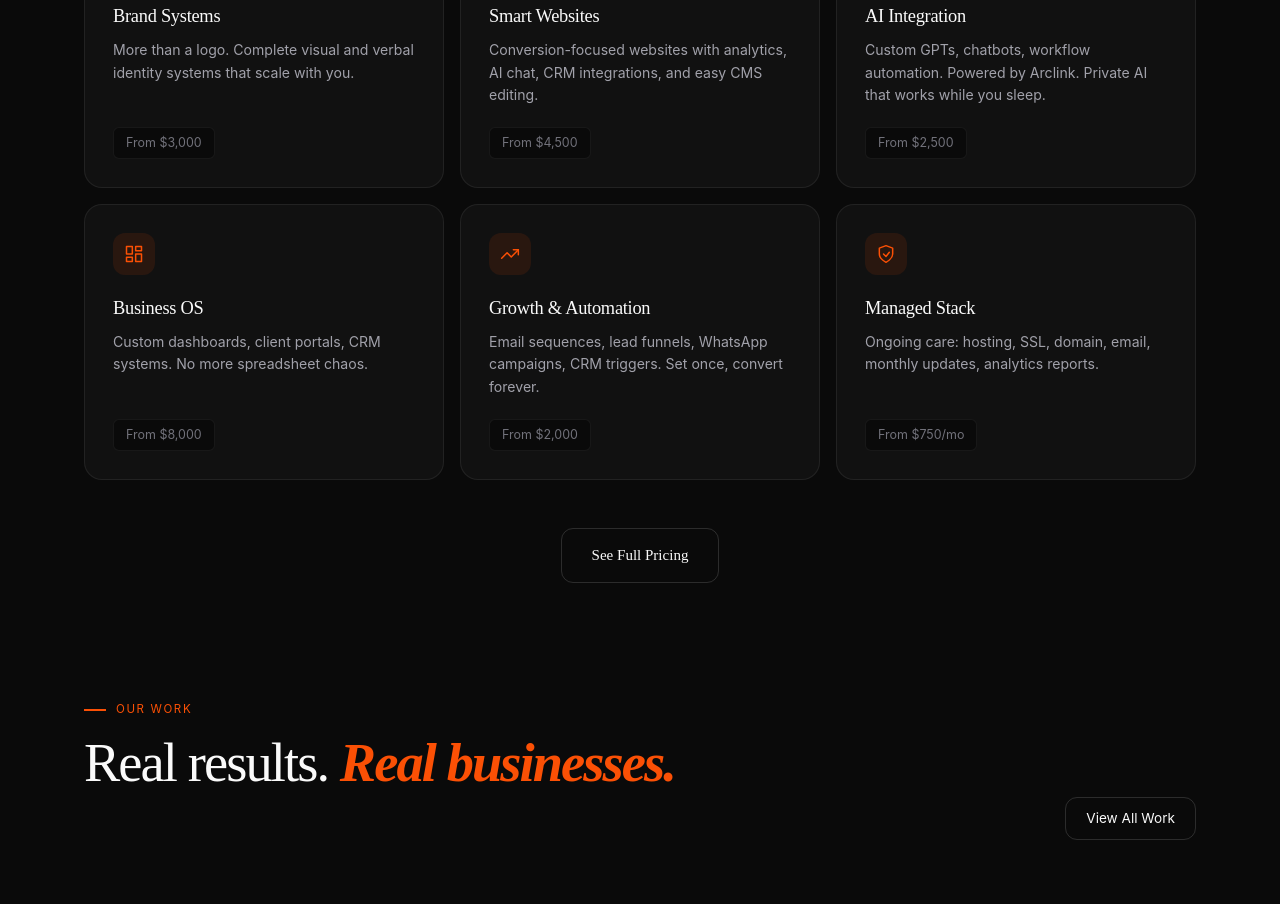
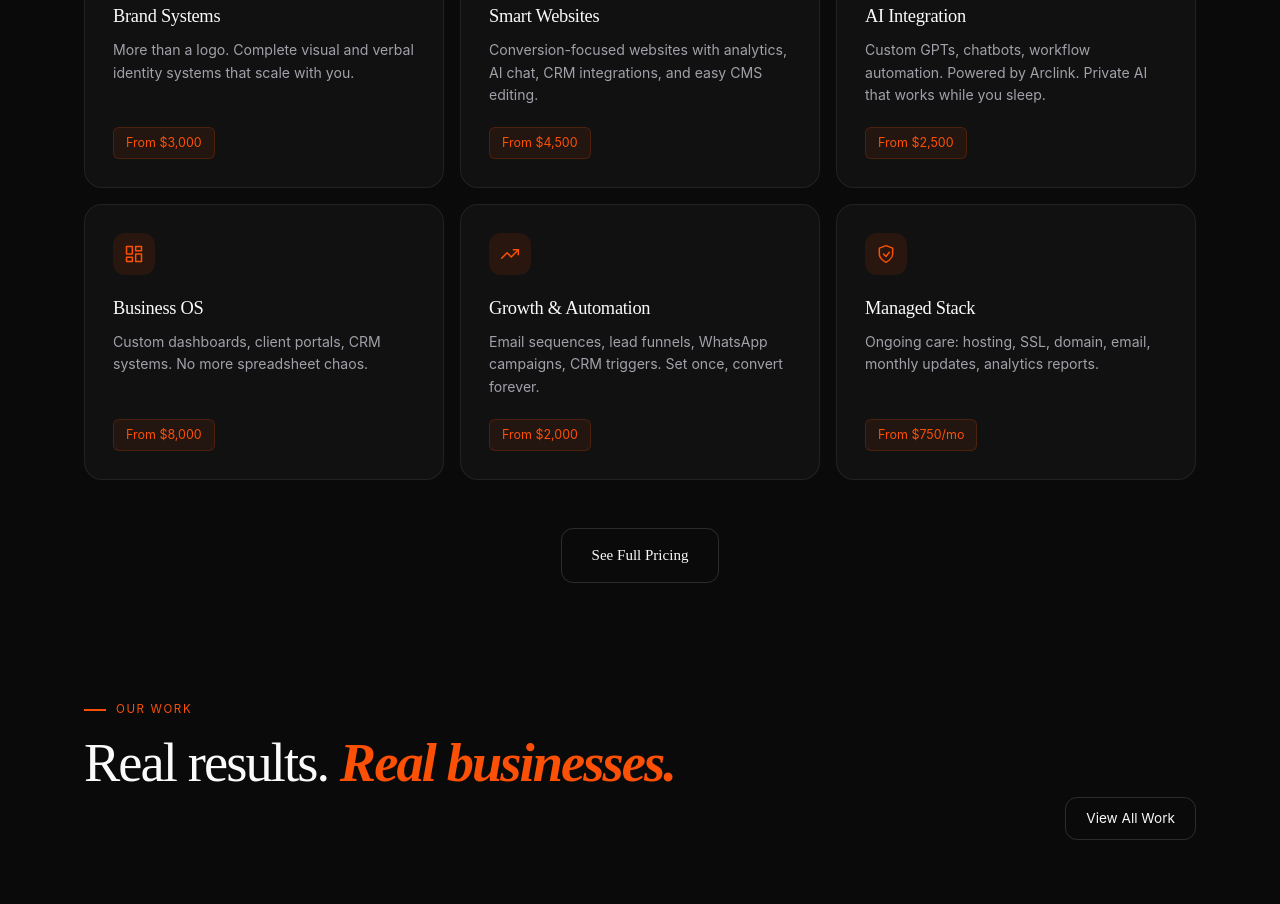
Before and after one commit to stellienft/stellio-creative-labs, a React (Vite) app: page / in a window 1280 px wide. Shown: the part 2220-3124 px from the top of the page. Built offline with nearby package versions, Linux system fonts and the light colour scheme; no server answers; the database is empty; a web font is replaced by a local one.

Commit message:
Price pills on home services grid: orange accent

```diff
--- a/src/pages/Home.jsx
+++ b/src/pages/Home.jsx
@@ -212,7 +212,7 @@ export default function Home() {
                   </IconChip>
                   <h3 className="font-[Satoshi] text-[1.15rem] font-700 tracking-[-0.015em]">{s.title}</h3>
                   <p className="mt-2 text-[0.88rem] leading-[1.6] text-[#A1A1AA] flex-1">{s.desc}</p>
-                  <span className="mt-5 inline-block text-[0.78rem] font-600 text-[#71717A] bg-[#0A0A0A] px-3 py-1.5 rounded-md border border-white/[0.06] w-fit">
+                  <span className="mt-5 inline-block text-[0.78rem] font-600 text-[#FB5005] bg-[#FB5005]/[0.08] px-3 py-1.5 rounded-md border border-[#FB5005]/[0.2] w-fit">
                     {s.price}
                   </span>
                 </Card>
```
